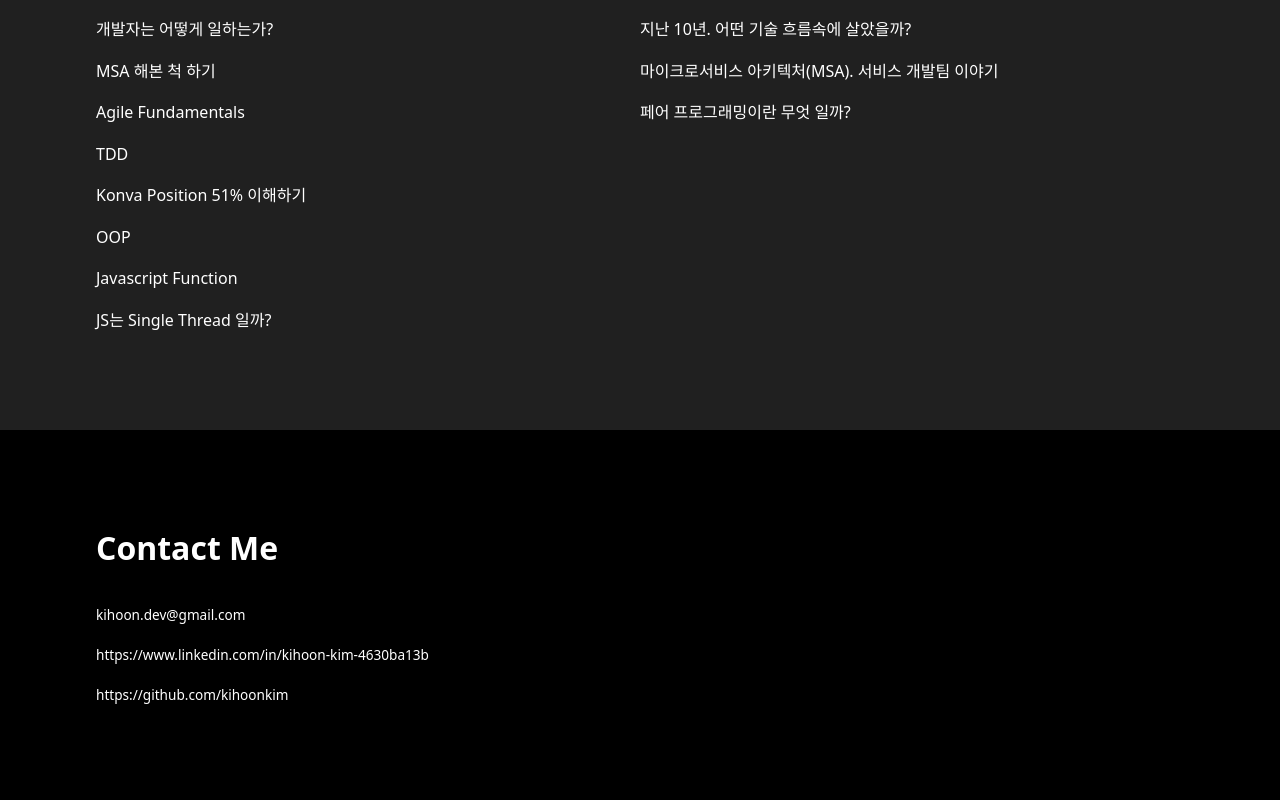
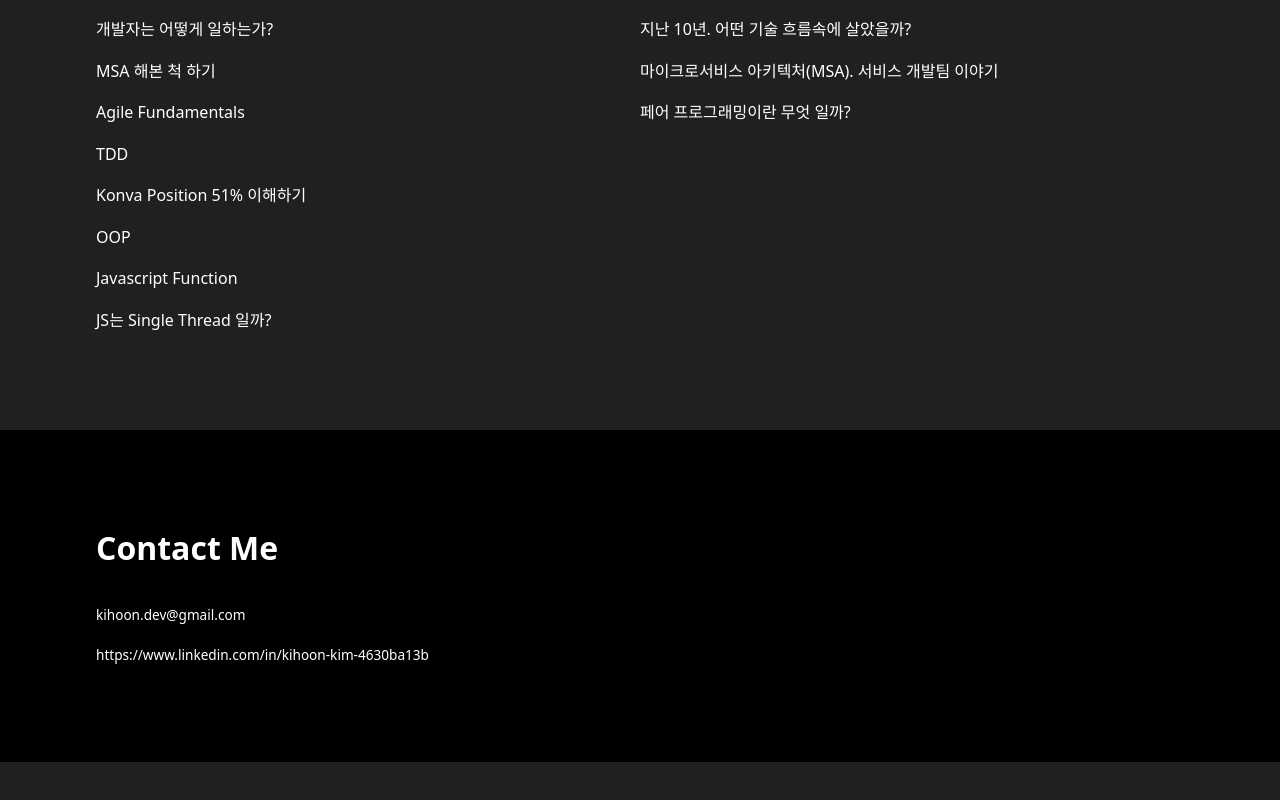
Before and after one commit to kihoonkim/kihoon_dev, a React (Vite) app: page / in a window 1280 px wide. Shown: the part 5078-5878 px from the top of the page. After the commit the page ends 5840 px from the top, so only its background shows below. Built offline with nearby package versions, Linux system fonts and the light colour scheme; a web font is replaced by a local one.

Commit message:
remove github from contact me

```diff
--- a/src/components/contents/ContactMe.tsx
+++ b/src/components/contents/ContactMe.tsx
@@ -19,7 +19,6 @@ function ContactMe() {
 
       <EmailLink type={'B3'} email={'kihoon.dev@gmail.com'} />
       <LinkA type={'B3'} link={'https://www.linkedin.com/in/kihoon-kim-4630ba13b'} />
-      <LinkA type={'B3'} link={'https://github.com/kihoonkim'} />
     </S.Container>
   );
 }
```
